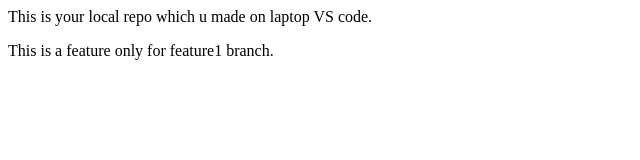
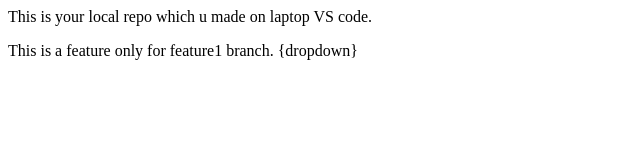
Before and after one commit to tubacashmiry/localrepo, a plain HTML site: page index.html in a window 1280 px wide. Shown: the full height of the page, 0-640 px from the left. Drawn offline with Linux system fonts and the light colour scheme.

Commit message:
Added dropdown

```diff
--- a/index.html
+++ b/index.html
@@ -1,2 +1,2 @@
 <p>This is your local repo which u made on laptop VS code.</p>
-<p>This is a feature only for feature1 branch.</p>
+<p>This is a feature only for feature1 branch. {dropdown}</p>
```
